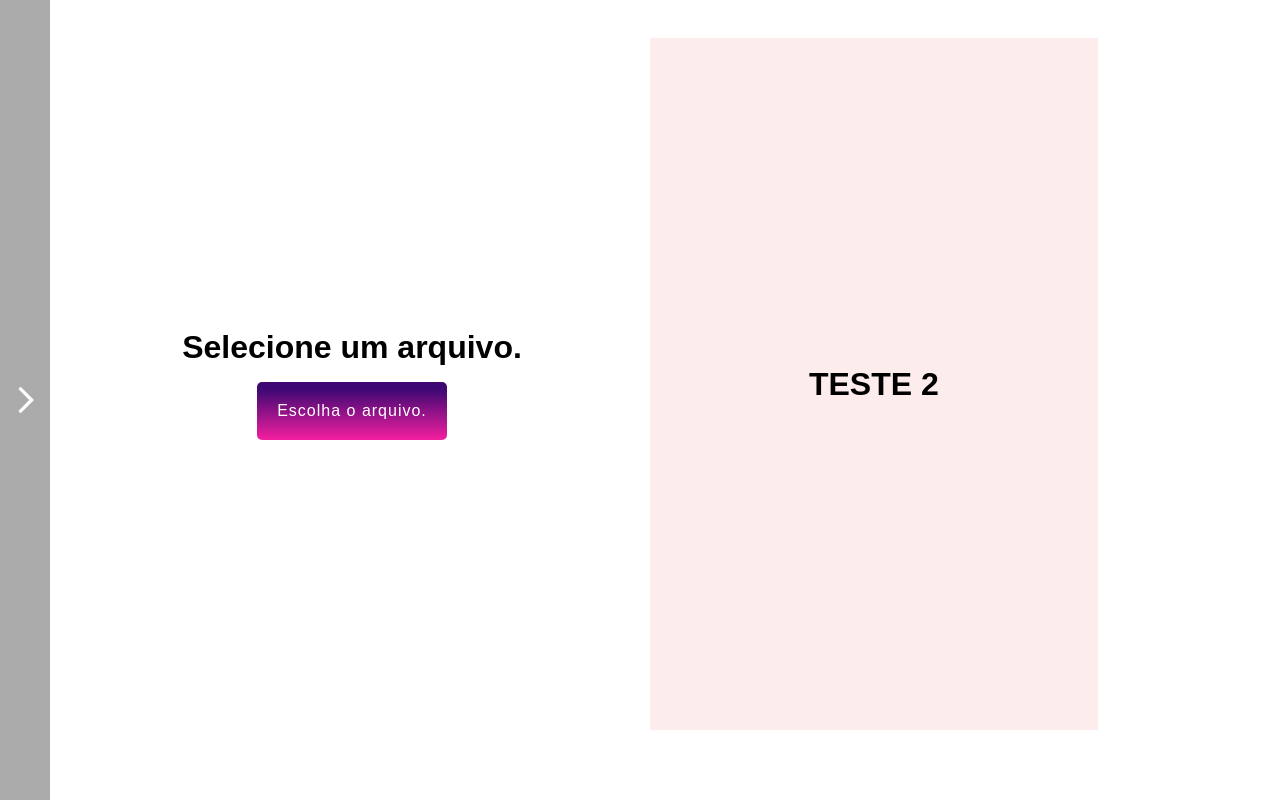
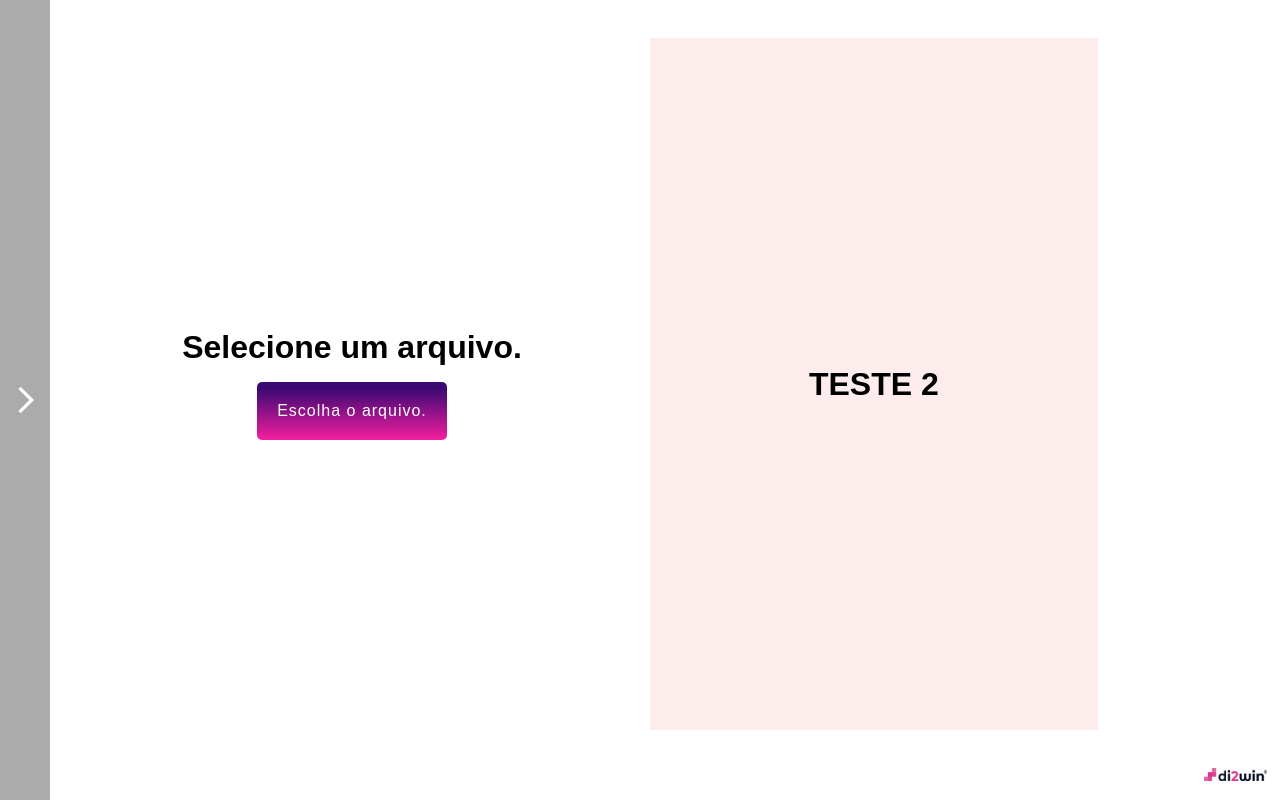
Before and after one commit to RachelDamasceno/Projeto-Integrador, a React (Create React App) app: page / in a window 1280 px wide. Built offline with nearby package versions, Linux system fonts and the light colour scheme.

Commit message:
adicao do logo da di2win

```diff
--- /dev/null
+++ b/src/pages/Footer.js
@@ -0,0 +1,11 @@
+import LogoImg from "../img/di2win_logo_dark.png";
+
+function Footer() {
+  return (
+    <footer className="footer">
+      <img src={LogoImg} className="logo-img" />
+    </footer>
+  );
+}
+
+export default Footer;
--- a/src/pages/Home.js
+++ b/src/pages/Home.js
@@ -1,4 +1,5 @@
 import React, { useState } from "react";
+import Footer from "./Footer";
 
 function Home() {
   const [selectedFile, setSelectedFile] = useState(null);
@@ -9,6 +10,7 @@ function Home() {
   };
 
   return (
+    <div className="main">
       <div className="home">
         <div className="main-upload">
           <h1 className="upload-title">Selecione um arquivo.</h1>
@@ -33,6 +35,8 @@ function Home() {
           </div>
         </div>
       </div>
+      <Footer />
+    </div>
   );
 }
 
```
Also changed, not shown: src/img/di2win_logo_dark.png (added). Lines whose indentation alone changed are shown as unchanged.
